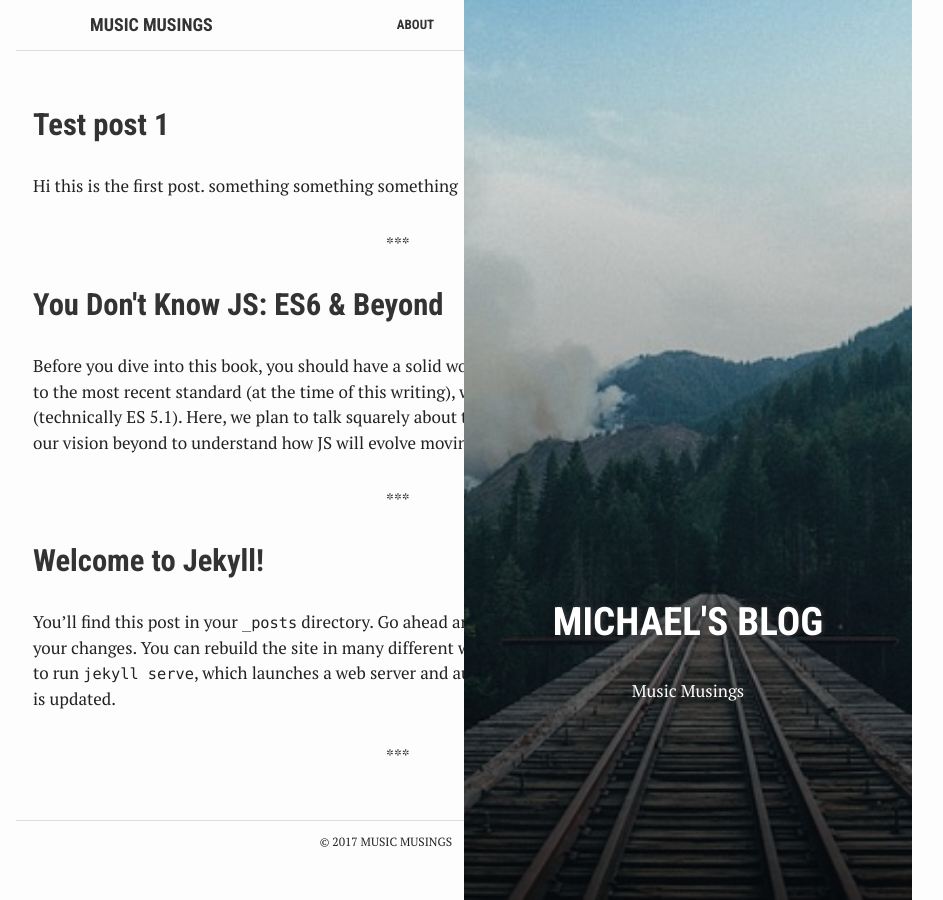
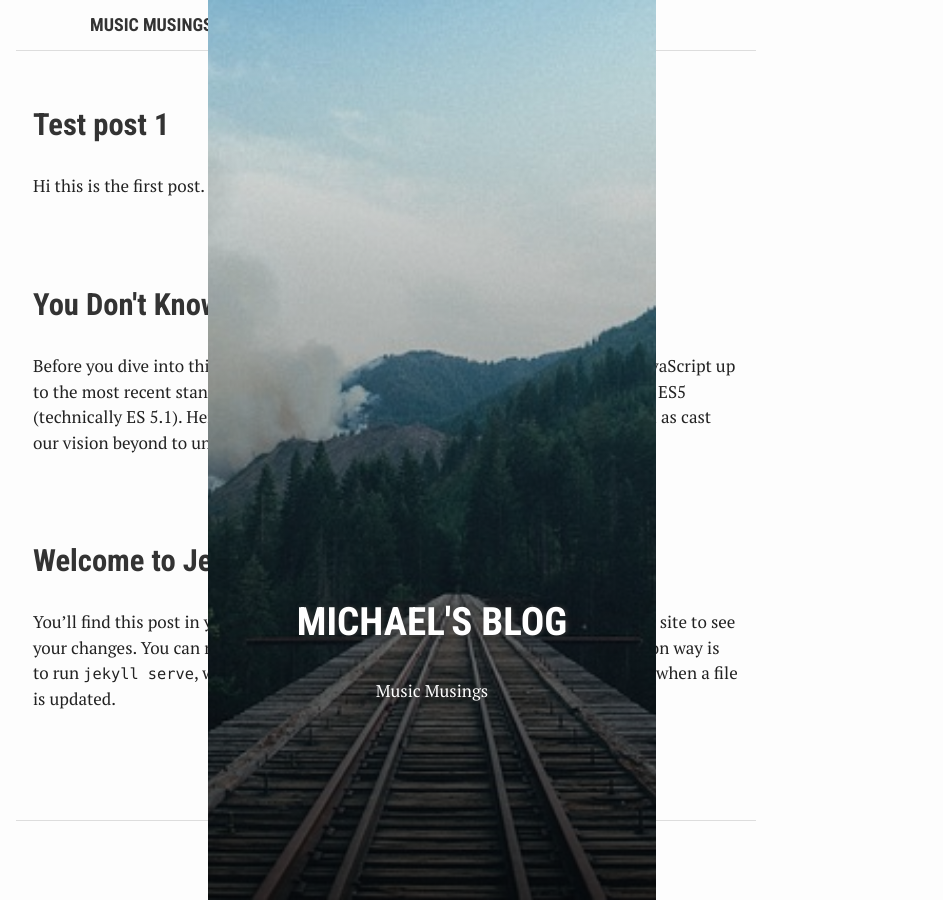
Before and after one commit to moke8198/moke8198.github.io, a Jekyll site: the page built from index.html, in a window 1280 px wide. Shown: the whole page, without its empty margins (48-991 px from the left). Built offline with Jekyll 4.4.1, drawn with Linux system fonts in a browser that asks for light colours.

Commit message:
Update _variables.scss

```diff
--- a/assets/_sass/_variables.scss
+++ b/assets/_sass/_variables.scss
@@ -7,7 +7,7 @@ $aside-width: 35%;
 $content-wrapper-width: 62%;
 $article-max-width: 740px;
 $post-margin-left: 5%;
-$aside-margin-left: 40%;
+$aside-margin-left: 20%;
 
 $img: "../img";
 $js: "../js";
```
